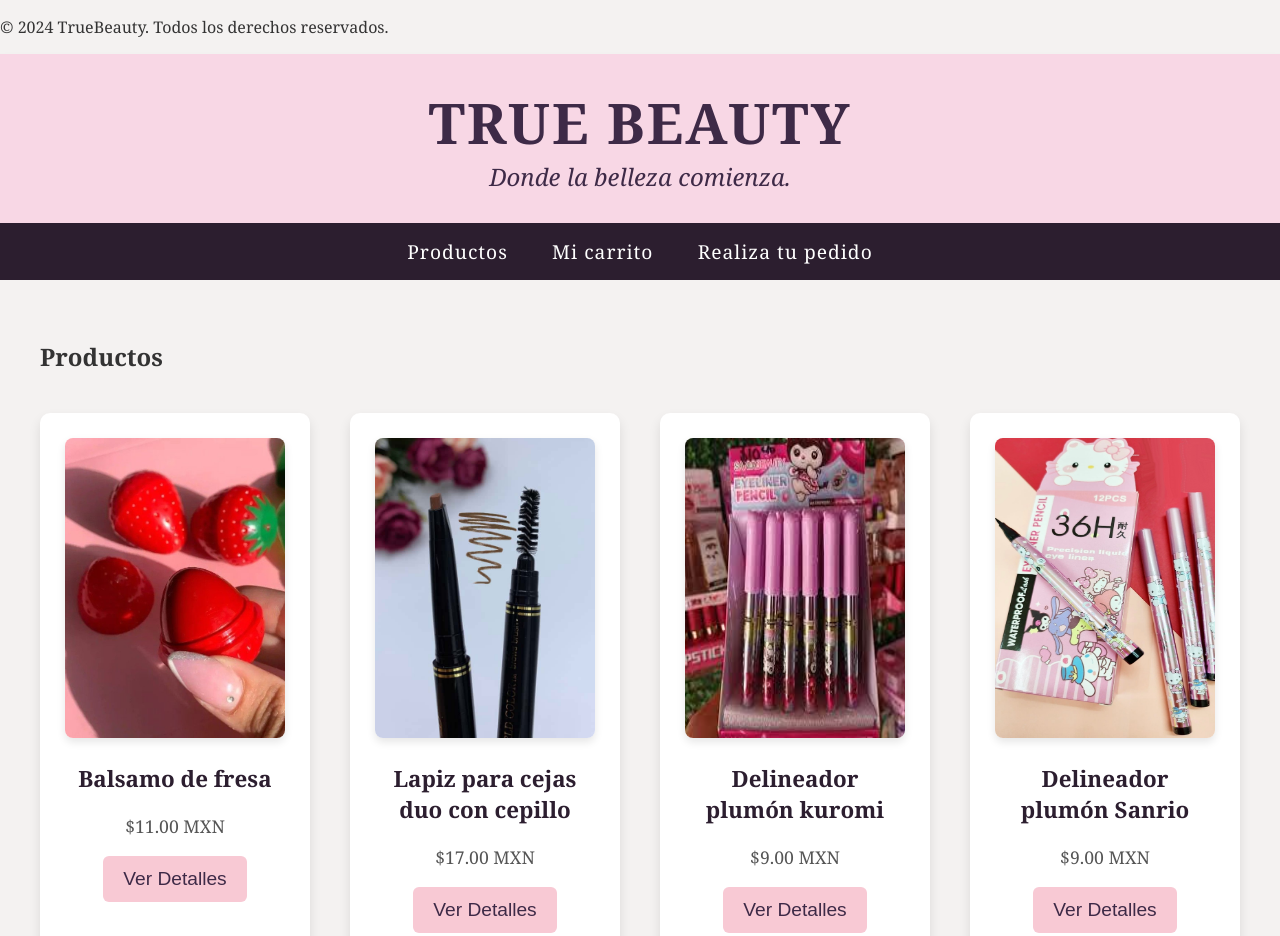
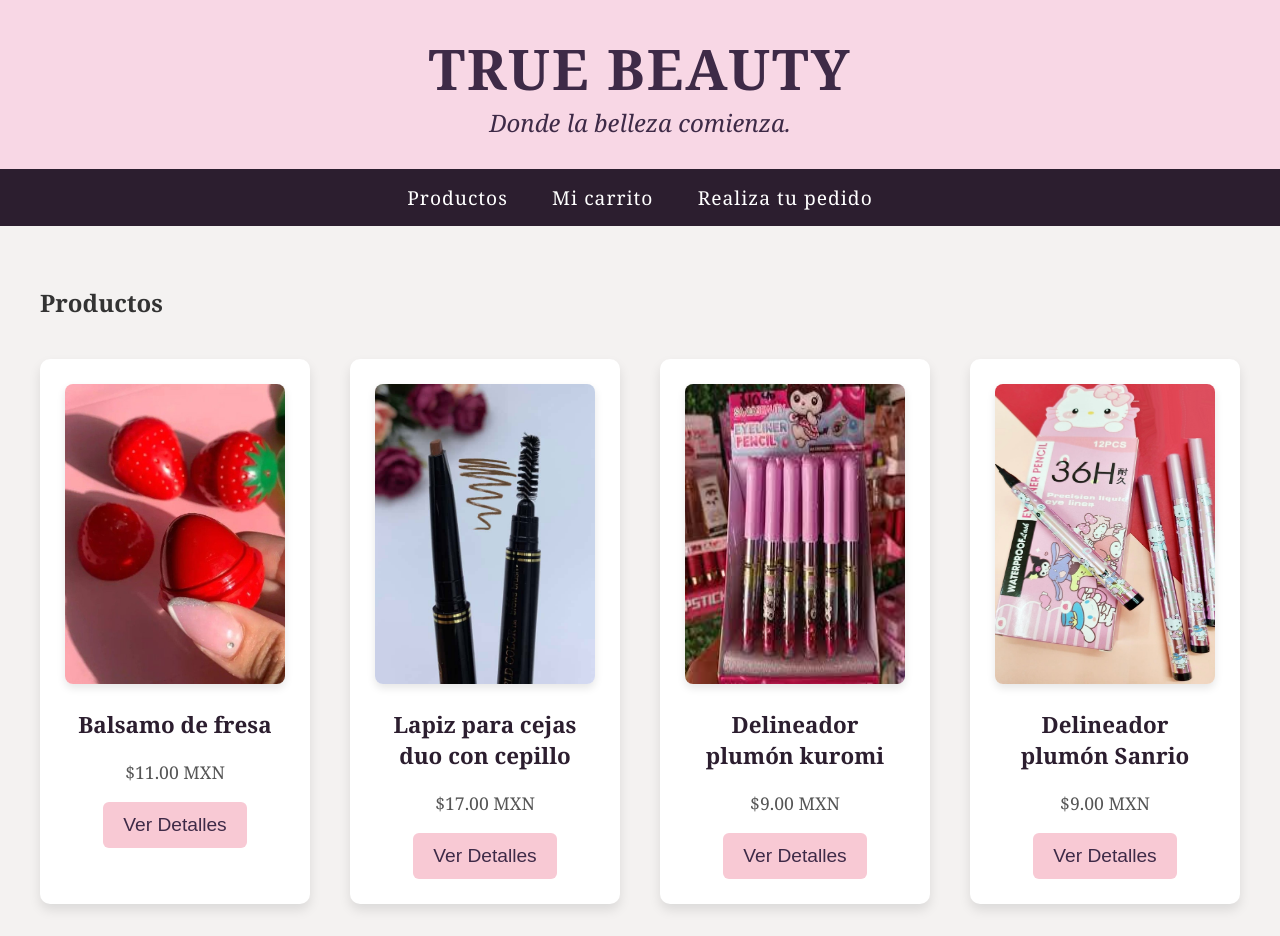
Before and after one commit to yams0A/TrueBeauty, a plain HTML site: page index.html in a window 1280 px wide. Shown: the top 936 px of the page. Drawn offline with Linux system fonts and the light colour scheme.

Commit message:
Update index.html

```diff
--- a/index.html
+++ b/index.html
@@ -264,9 +264,6 @@ nav a:hover {
     </style>
 </head>
 <body>
-    <footer>
-        <p>&copy; 2024 TrueBeauty. Todos los derechos reservados.</p>
-      </footer>
 
 
     <!-- Encabezado -->
```
